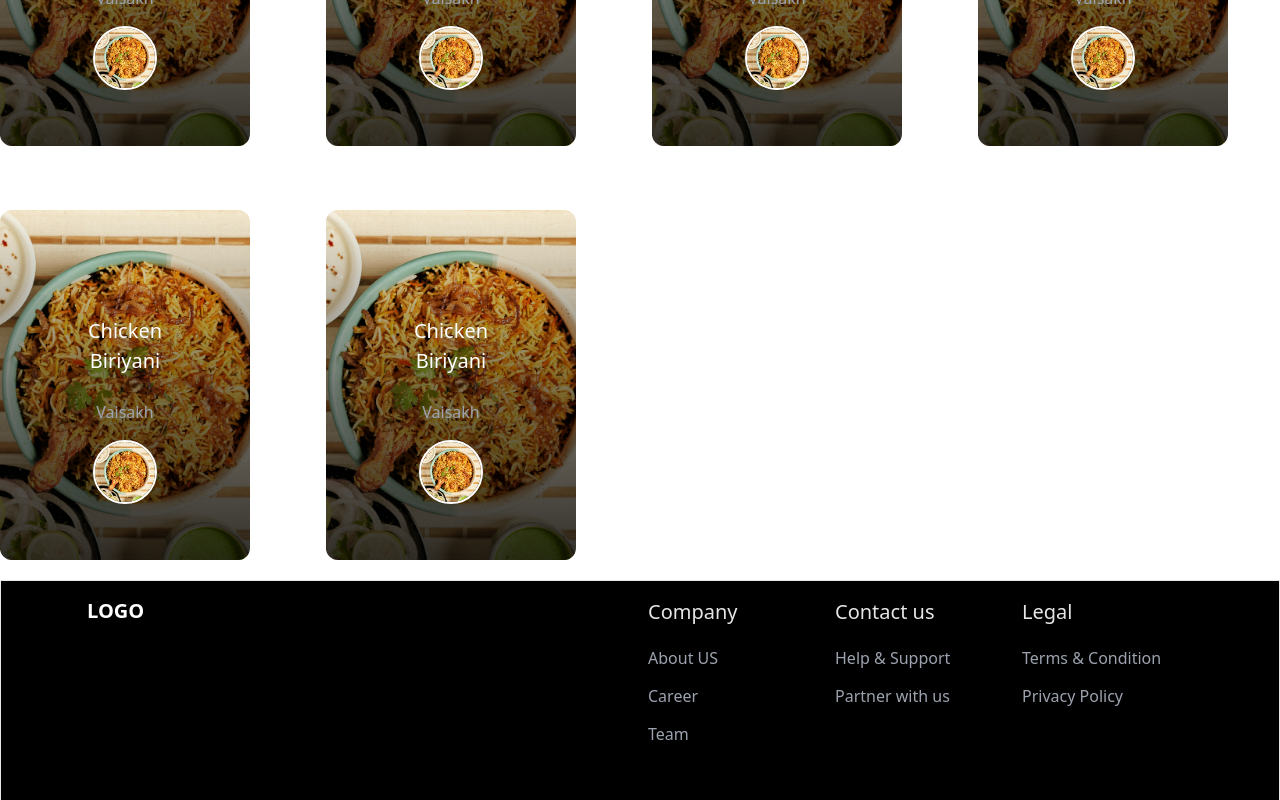
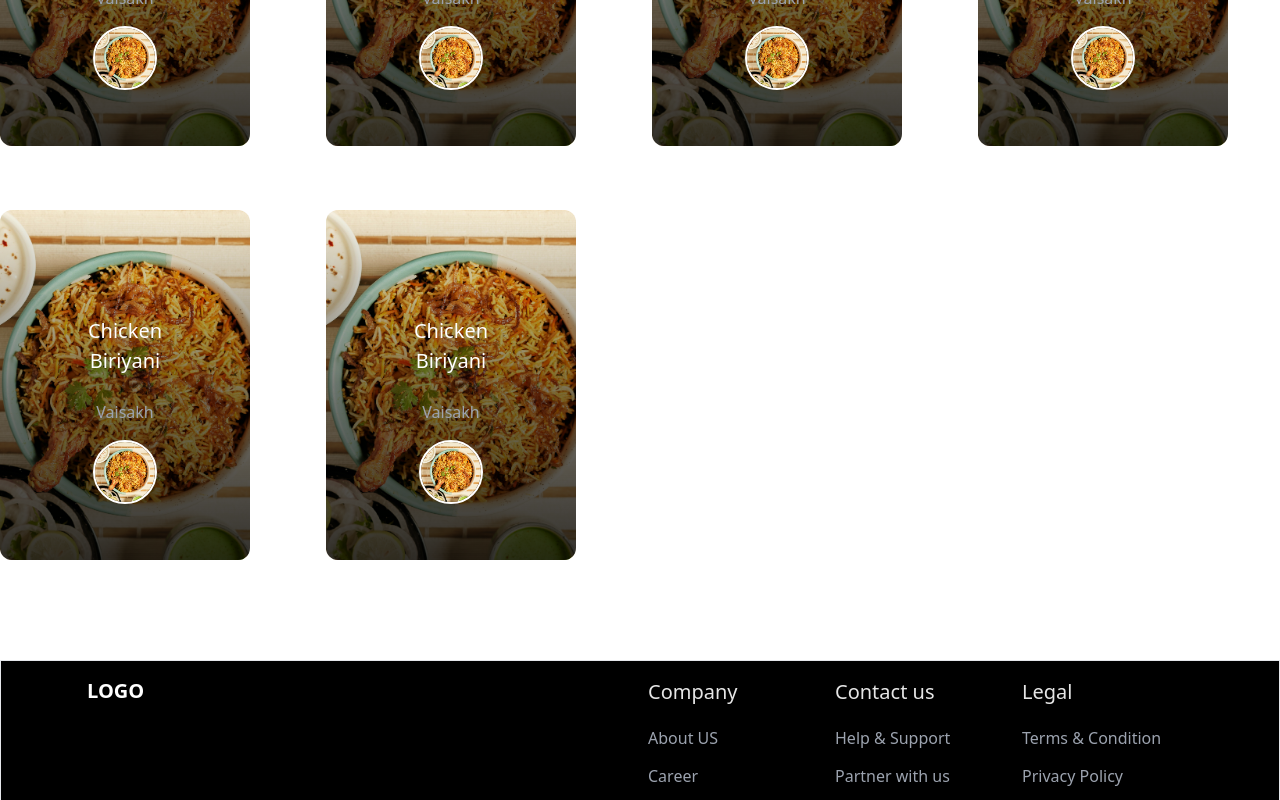
Before and after one commit to vaisakhpn/socialfood, a Next.js app: page / in a window 1280 px wide. Shown: the part 2000-2800 px from the top of the page. Built offline with nearby package versions, Linux system fonts and the light colour scheme.

Commit message:
margin top added

```diff
--- a/components/ui/Footer.tsx
+++ b/components/ui/Footer.tsx
@@ -3,7 +3,7 @@ import React from "react";
 
 const Footer = () => {
   return (
-    <footer className="relative w-full border border-gray-200 flex justify-center bg-black text-white">
+    <footer className="relative mt-20 w-full border border-gray-200 flex justify-center bg-black text-white">
       <div className="w-full mt-4 px-8  max-w-[1170px]">
         <div className="grid justify-between grid-cols-1 gap-4 md:grid-cols-2">
           <h5 className="block mb-6 font-sans text-xl antialiased font-semibold leading-snug tracking-normal text-inherit">
```
